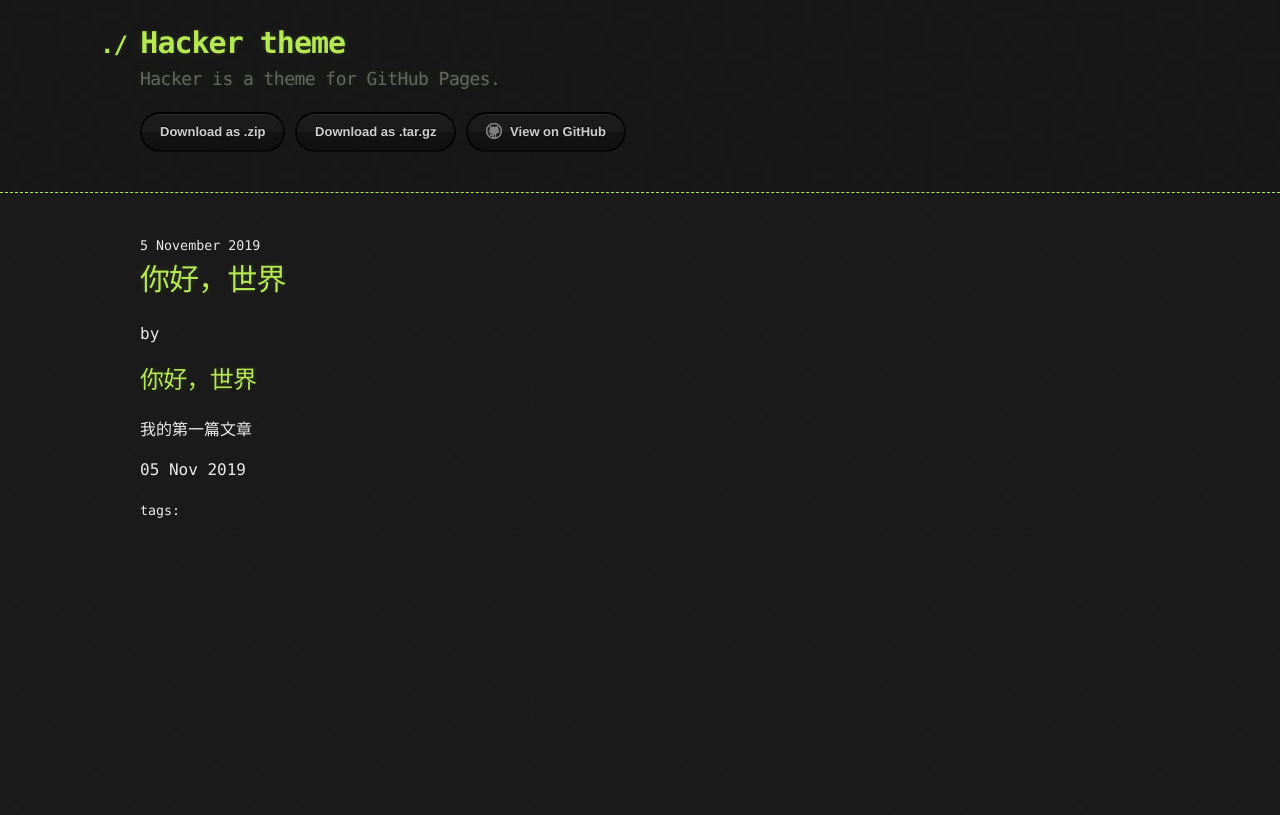
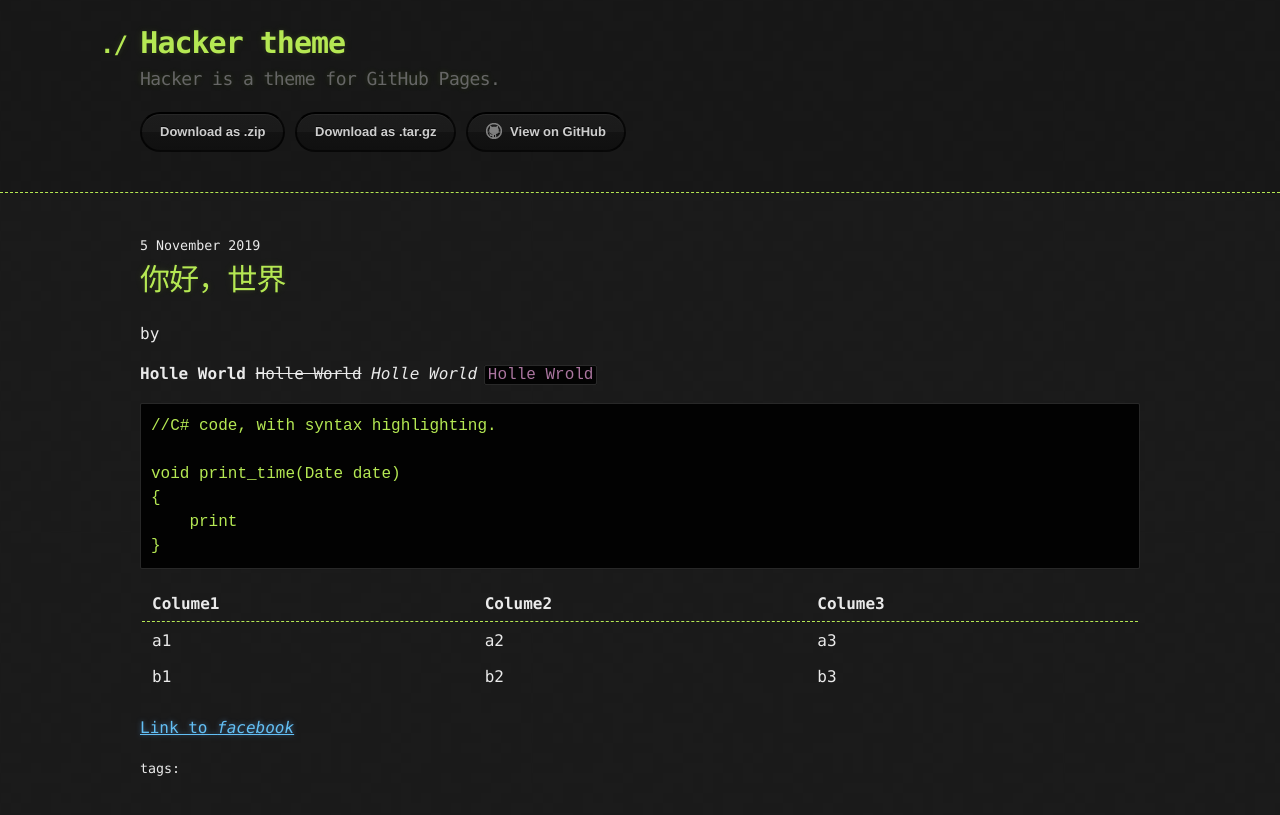
Before and after one commit to FuYuanHsu/fuyuanhsu.github.io, a Jekyll site: the page built from _posts/2019-11-05-hello-world.md, in a window 1280 px wide. Shown: the top 815 px of the page. Built offline with Jekyll 4.4.1, drawn with Linux system fonts in a browser that asks for light colours; our own code applies the rules of GitHub Pages for plain Markdown files.

Commit message:
Update 2019-11-05-hello-world.md

````diff
--- a/_posts/2019-11-05-hello-world.md
+++ b/_posts/2019-11-05-hello-world.md
@@ -2,6 +2,24 @@
 title: 你好，世界
 published: true
 ---
-<h2>{{ page.title }}</h2>
-<p>我的第一篇文章</p>
-<p>{{ page.date | date_to_string }}</p>
+
+**Holle World**
+~~Holle World~~
+_Holle World_
+`Holle Wrold`
+
+```C#
+//C# code, with syntax highlighting.
+
+void print_time(Date date)
+{
+    print
+}
+```
+
+|Colume1    |Colume2    |Colume3    |
+|:----------|:----------|:----------|
+|a1          |a2        |a3
+|b1          |b2        |b3
+
+[Link to _facebook_](http://faceebook.)
````
